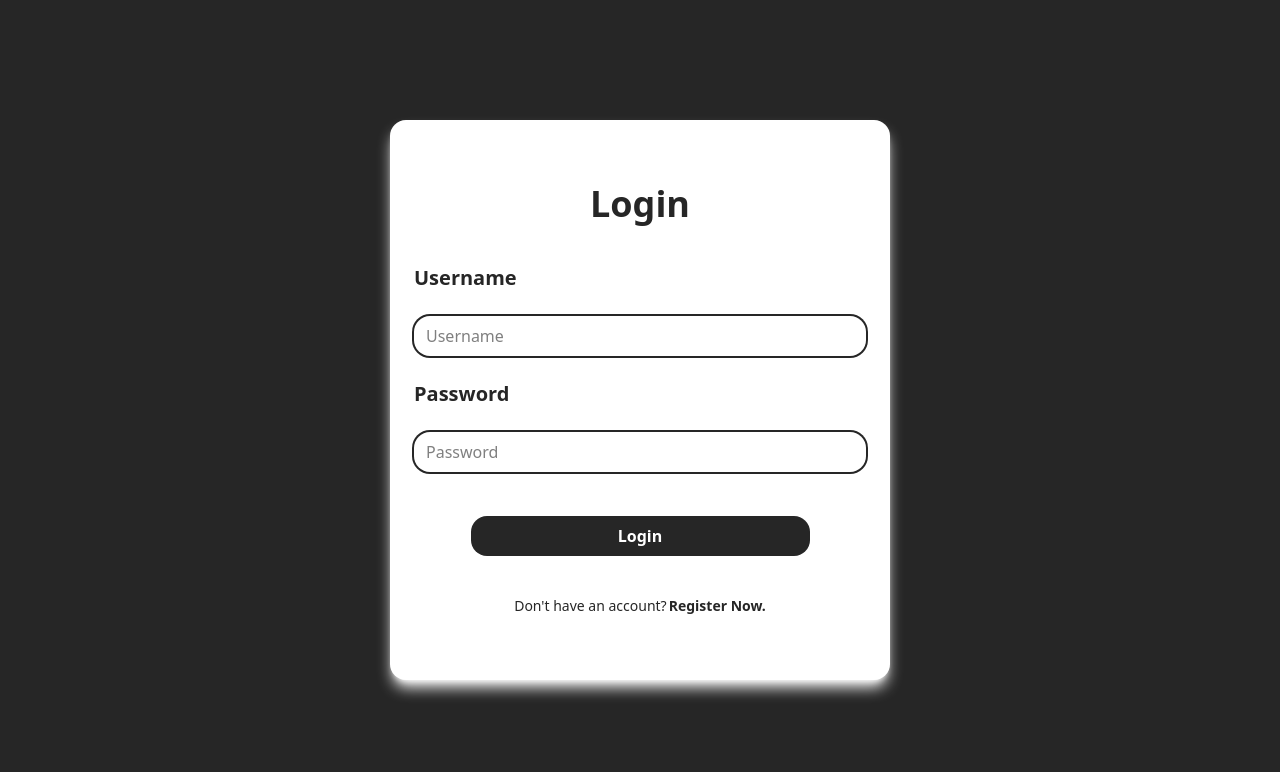
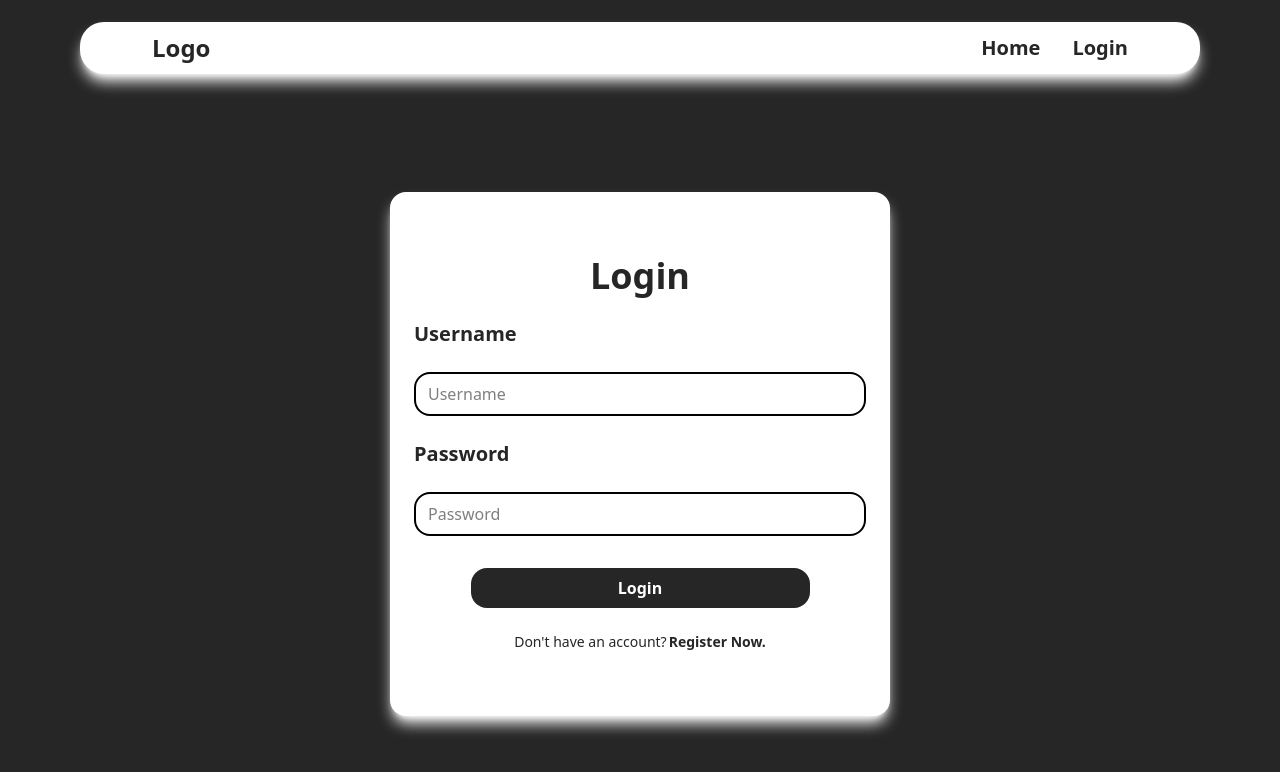
Before and after one commit to ThePeet25/register-and-log-in, a React (Vite) app in the folder frontend/: page / in a window 1280 px wide. Shown: the top 772 px of the page. Built offline with nearby package versions, Linux system fonts and the light colour scheme.

Commit message:
forRollBack

```diff
--- a/frontend/package.json
+++ b/frontend/package.json
@@ -14,6 +14,7 @@
     "axios": "^1.7.9",
     "react": "^18.3.1",
     "react-dom": "^18.3.1",
+    "react-icons": "^5.4.0",
     "tailwindcss": "^4.0.3"
   },
   "devDependencies": {
--- a/frontend/src/App.jsx
+++ b/frontend/src/App.jsx
@@ -1,44 +1,11 @@
-import React, { useState } from 'react'
-import axios from 'axios'
-
+import React from 'react'
+import Navbar from './components/Navbar'
+import Login from './components/Login'
 const App = () => {
-  const [username, setUsername] = useState('')
-  const [password, setPassword] = useState('')
-  const handleSubmit = async (e) => {
-    e.preventDefault();
-
-    // try {
-    //   const response = await axios.post('http://localhost:5000/api/user', {
-    //     username,
-    //     password,
-    //   });
-
-    //   console.log(response.data.message);
-    // } catch (error) {
-    //   console.error('Error:', error.response?.data?.message || error.message);
-    // }
-
-    const resetInput = document.querySelector('input');
-    console.log(resetInput.value);
-    // resetInput.value = '';
-  };
-
-
   return (
-    <div className="bg-neutral-800 min-h-screen flex justify-center items-center">
-      <div className="container w-3/4 max-w-[500px] mx-auto p-6 flex flex-col justify-center items-center space-y-10 bg-white rounded-2xl shadow-lg shadow-white">
-        <h1 className="mt-10 text-neutral-800 text-4xl font-bold text-center cursor-default">Login</h1>
-        <form action="#" className='w-full flex flex-col gap-6 justify-center items-center' onSubmit={handleSubmit}>
-          <label htmlFor="#" className="w-full text-neutral-800 bg-white font-semibold text-xl">Username
-          </label>
-          <input type="text" placeholder="Username" className="firstInput w-full self-center rounded-2xl px-3 py-2 outline-none ring-2 ring-neutral-800 focus:border-1 focus:border-neutral-800 focus:ring-offset-3 transition-all" value={username} onChange={(e) => { setUsername(e.target.value) }} />
-          <label htmlFor="#" className="w-full text-neutral-800 bg-white font-semibold text-xl">Password
-          </label>
-          <input type="text" placeholder="Password" className="w-full self-center rounded-2xl px-3 py-2 outline-none ring-2 ring-neutral-800 focus:border-1 focus:border-neutral-800 focus:ring-offset-3 transition-all" onChange={(e) => { setPassword(e.target.value) }} />
-         <button className="mt-5 w-3/4 bg-neutral-800 text-white rounded-2xl px-3 py-2 font-bold text-md transition-all active:bg-white active:text-neutral-800 active:border-2 active:border-neutral-800">Login</button>
-        </form>
-        <p className="mb-10 text-sm text-neutral-800">Don't have an account?<a href="#" className="text-neutral-800 font-semibold ml-0.5">Register Now.</a></p>
-      </div>
+    <div className='bg-neutral-800 min-h-screen'>
+      <Navbar />
+      <Login />
     </div>
   )
 }
--- /dev/null
+++ b/frontend/src/components/Home.jsx
@@ -0,0 +1,9 @@
+import React from 'react'
+
+const Home = () => {
+  return (
+    <div>Home</div>
+  )
+}
+
+export default Home
--- /dev/null
+++ b/frontend/src/components/Login.jsx
@@ -0,0 +1,33 @@
+import React, { useState } from 'react'
+
+
+const Login = () => {
+  const [username, setUsername] = useState('')
+  const [password, setPassword] = useState('')
+  const handleSubmit = (e) => {
+    e.preventDefault();
+    const resetInput = document.querySelector('input');
+    console.log(resetInput.value);
+  };
+
+
+  return (
+    <div className="mt-12 max-h-screen flex justify-center items-center md:mt-24">
+      <div className="container w-3/4 max-w-[500px] h-3/4 mx-auto p-6 flex flex-col justify-center items-center space-y-6 bg-white rounded-2xl shadow-lg shadow-white">
+        <h1 className="mt-4 text-neutral-800 text-4xl font-bold text-center cursor-default md:mt-10">Login</h1>
+        <form action="#" className='w-full flex flex-col gap-4 justify-center items-center md:gap-6' onSubmit={handleSubmit}>
+          <label htmlFor="#" className="w-full text-neutral-800 bg-white font-semibold text-xl">Username
+          </label>
+          <input type="text" placeholder="Username" className="w-full self-center rounded-2xl px-3 py-2 outline-none border-2 focus:border-3 focus:border-neutral-800 transition" value={username} onChange={(e) => { setUsername(e.target.value) }} />
+          <label htmlFor="#" className="w-full text-neutral-800 bg-white font-semibold text-xl">Password
+          </label>
+          <input type="password" placeholder="Password" className="w-full self-center rounded-2xl px-3 py-2 outline-none border-2 focus:border-3 focus:border-neutral-800 transition" value={password} onChange={(e) => { setPassword(e.target.value) }} />
+          <button className="mt-2 w-3/4 bg-neutral-800 text-white rounded-2xl px-3 py-2 font-bold text-md transition active:bg-white active:text-neutral-800 active:border-2 active:border-neutral-800">Login</button>
+        </form>
+        <p className="mb-4 text-sm text-neutral-800 md:mb-10">Don't have an account?<a href="#" className="text-neutral-800 font-semibold ml-0.5">Register Now.</a></p>
+      </div>
+    </div>
+  )
+}
+
+export default Login
--- /dev/null
+++ b/frontend/src/components/Navbar.jsx
@@ -0,0 +1,20 @@
+import {React, useState} from 'react'
+import { RxHamburgerMenu } from "react-icons/rx";
+
+const Navbar = () => {
+    const [isOpen, setIsOpen] = useState(false);
+  return (
+    <header className='h-24 px-12 py-4 flex justify-center items-center md:px-20'>
+        <nav className='container relative bg-white  h-4/5 flex justify-between items-center px-10 rounded-3xl space-x-10 shadow-lg shadow-white md:px-18'>
+            <h1 className='text-neutral-800 text-2xl font-bold cursor-default' >Logo</h1>
+            <RxHamburgerMenu className='absolute right-0 md:hidden hover:drop-shadow-xl' />
+            <ul className='hidden md:flex space-x-8'>
+                <li className='text-neutral-800 text-xl font-semibold cursor-pointer hover:drop-shadow-lg'>Home</li>
+                <li className='text-neutral-800 text-xl font-semibold cursor-pointer hover:drop-shadow-lg'>Login</li>
+            </ul>
+        </nav>
+    </header>
+  )
+}
+
+export default Navbar
```
Also changed, not shown: 1 other file (tests, documents, lock files or other folders).
